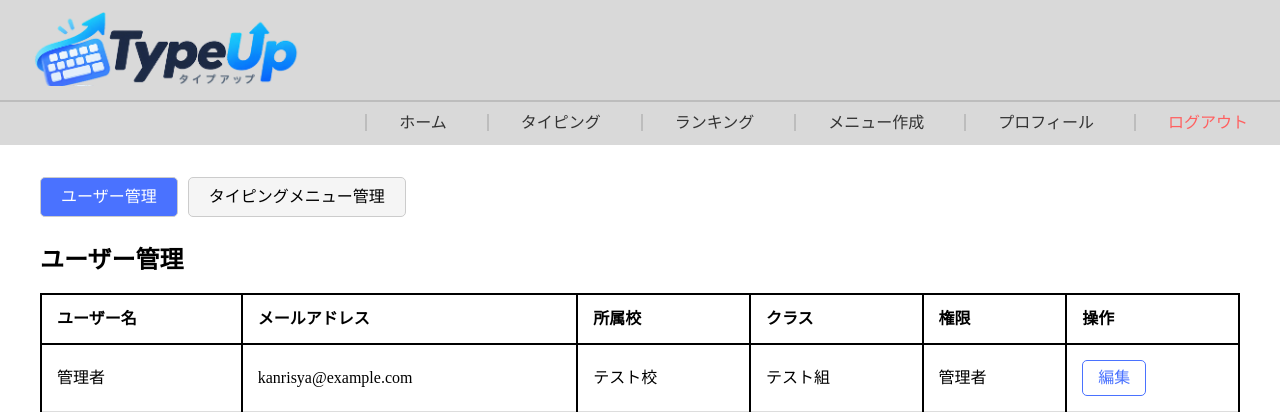
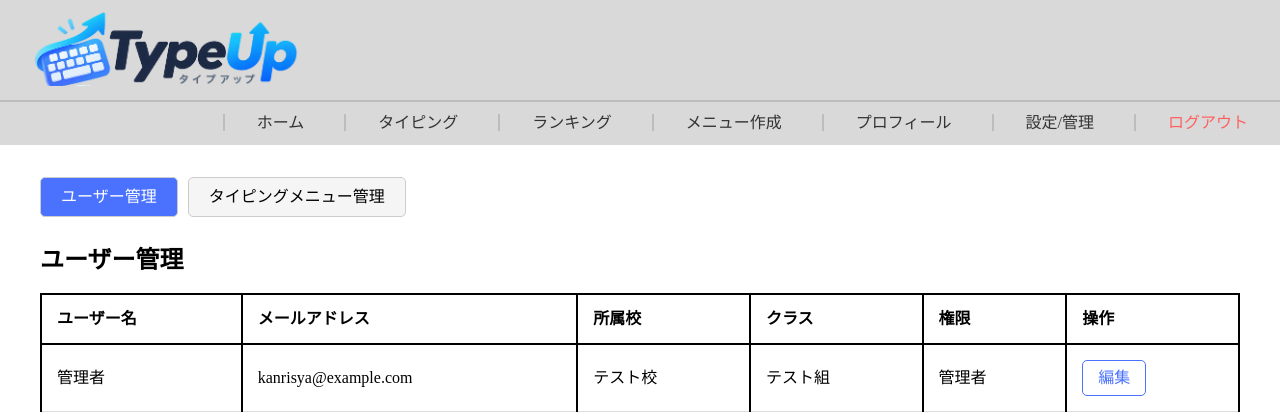
Before and after one commit to TK-grgr/typing, a Laravel app: page /admin in a window 1280 px wide. Shown: the top 420 px of the page. Run offline with Laravel 12, Linux system fonts and the light colour scheme; a user stored in the database is signed in; data comes from the database, SQL or seed files in the repository.

Commit message:
設定管理のルートをナビゲーションにも追加

```diff
--- a/resources/views/layouts/app.blade.php
+++ b/resources/views/layouts/app.blade.php
@@ -21,6 +21,9 @@
                         <li><a href="{{ route('Rank.index') }}">ランキング</a></li>
                         <li><a href="{{ route('questions.create') }}">メニュー作成</a></li>
                         <li><a href="{{ route('Profile.index') }}" >プロフィール</a></li>
+                        @if (Auth::check() && Auth::user()->role == 1)
+                        <li><a href="{{ route('admin.index') }}">設定/管理</a></li>
+                        @endif
                         <li><a href="{{ route('logout') }}"
                                 onclick="event.preventDefault(); document.getElementById('logout-form').submit();"
                                 class="nav-menu-end">
```
